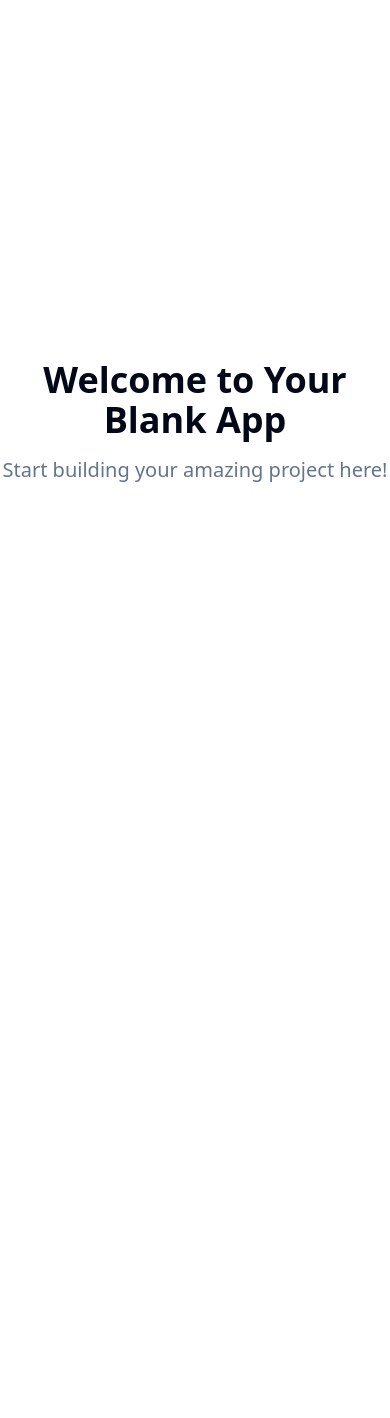
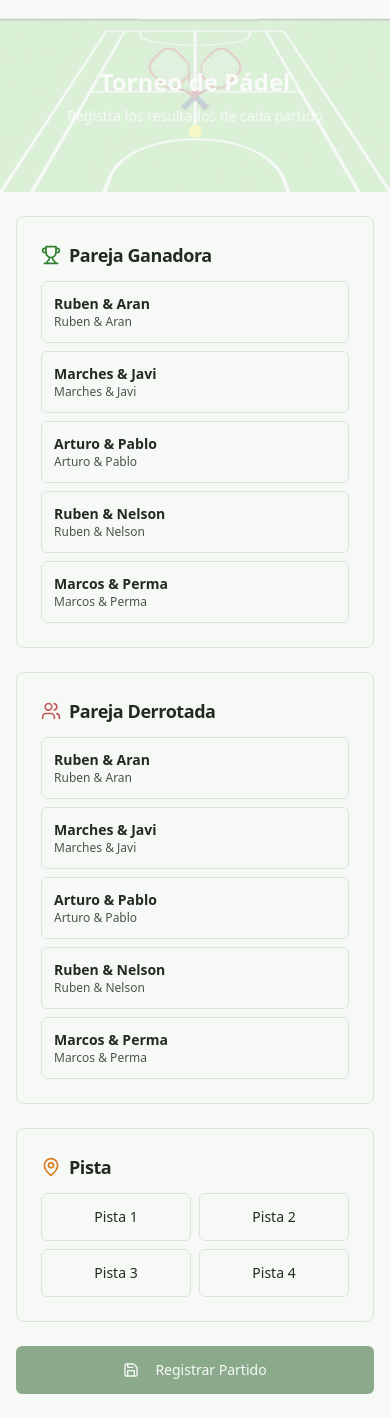
Before and after one commit to jrero99/pista-score-keeper-web, a React (Vite) app: page / in a window 390 px wide. Before the commit the page ends 844 px from the top, so only its background shows below. Built offline with nearby package versions, Linux system fonts and the light colour scheme.

Commit message:
Create Padel Tournament Web App
Implement a React web application for a padel tournament, allowing users to select winning and losing pairs, and the court. The design should be mobile-first.

```diff
--- /dev/null
+++ b/src/components/MatchForm.tsx
@@ -0,0 +1,223 @@
+import React, { useState } from 'react';
+import { Button } from '@/components/ui/button';
+import { Card, CardContent, CardHeader, CardTitle } from '@/components/ui/card';
+import { Badge } from '@/components/ui/badge';
+import { Trophy, Users, MapPin, Save } from 'lucide-react';
+import { toast } from '@/hooks/use-toast';
+
+interface Team {
+  id: string;
+  name: string;
+  players: [string, string];
+}
+
+interface Match {
+  winner: Team | null;
+  loser: Team | null;
+  court: string;
+  timestamp: Date;
+}
+
+const teams: Team[] = [
+  { id: '1', name: 'Ruben & Aran', players: ['Ruben', 'Aran'] },
+  { id: '2', name: 'Marches & Javi', players: ['Marches', 'Javi'] },
+  { id: '3', name: 'Arturo & Pablo', players: ['Arturo', 'Pablo'] },
+  { id: '4', name: 'Ruben & Nelson', players: ['Ruben', 'Nelson'] },
+  { id: '5', name: 'Marcos & Perma', players: ['Marcos', 'Perma'] },
+];
+
+const courts = ['Pista 1', 'Pista 2', 'Pista 3', 'Pista 4'];
+
+export const MatchForm = () => {
+  const [selectedWinner, setSelectedWinner] = useState<Team | null>(null);
+  const [selectedLoser, setSelectedLoser] = useState<Team | null>(null);
+  const [selectedCourt, setSelectedCourt] = useState<string>('');
+  const [matches, setMatches] = useState<Match[]>([]);
+
+  const resetForm = () => {
+    setSelectedWinner(null);
+    setSelectedLoser(null);
+    setSelectedCourt('');
+  };
+
+  const handleSubmit = () => {
+    if (!selectedWinner || !selectedLoser || !selectedCourt) {
+      toast({
+        title: "Error",
+        description: "Selecciona pareja ganadora, perdedora y pista",
+        variant: "destructive",
+      });
+      return;
+    }
+
+    if (selectedWinner.id === selectedLoser.id) {
+      toast({
+        title: "Error",
+        description: "La pareja ganadora y perdedora no pueden ser la misma",
+        variant: "destructive",
+      });
+      return;
+    }
+
+    const newMatch: Match = {
+      winner: selectedWinner,
+      loser: selectedLoser,
+      court: selectedCourt,
+      timestamp: new Date(),
+    };
+
+    setMatches(prev => [newMatch, ...prev]);
+    resetForm();
+
+    toast({
+      title: "¡Partido registrado!",
+      description: `${selectedWinner.name} venció a ${selectedLoser.name} en ${selectedCourt}`,
+    });
+  };
+
+  const availableTeams = teams.filter(team =>
+    !selectedWinner || team.id !== selectedWinner.id
+  );
+
+  const availableLoserTeams = teams.filter(team =>
+    !selectedLoser || team.id !== selectedLoser.id
+  );
+
+  return (
+    <div className="space-y-6">
+      {/* Winner Selection */}
+      <Card className="bg-[var(--gradient-card)] shadow-[var(--shadow-card)]">
+        <CardHeader className="pb-3">
+          <CardTitle className="flex items-center gap-2 text-lg">
+            <Trophy className="h-5 w-5 text-winner" />
+            Pareja Ganadora
+          </CardTitle>
+        </CardHeader>
+        <CardContent className="space-y-3">
+          <div className="grid grid-cols-1 gap-2">
+            {teams.map((team) => (
+              <Button
+                key={team.id}
+                variant={selectedWinner?.id === team.id ? "winner" : "outline"}
+                onClick={() => setSelectedWinner(team)}
+                className="justify-start h-auto p-3"
+                disabled={selectedLoser?.id === team.id}
+              >
+                <div className="text-left">
+                  <div className="font-semibold">{team.name}</div>
+                  <div className="text-xs opacity-80">
+                    {team.players.join(' & ')}
+                  </div>
+                </div>
+              </Button>
+            ))}
+          </div>
+        </CardContent>
+      </Card>
+
+      {/* Loser Selection */}
+      <Card className="bg-[var(--gradient-card)] shadow-[var(--shadow-card)]">
+        <CardHeader className="pb-3">
+          <CardTitle className="flex items-center gap-2 text-lg">
+            <Users className="h-5 w-5 text-loser" />
+            Pareja Derrotada
+          </CardTitle>
+        </CardHeader>
+        <CardContent className="space-y-3">
+          <div className="grid grid-cols-1 gap-2">
+            {teams.map((team) => (
+              <Button
+                key={team.id}
+                variant={selectedLoser?.id === team.id ? "loser" : "outline"}
+                onClick={() => setSelectedLoser(team)}
+                className="justify-start h-auto p-3"
+                disabled={selectedWinner?.id === team.id}
+              >
+                <div className="text-left">
+                  <div className="font-semibold">{team.name}</div>
+                  <div className="text-xs opacity-80">
+                    {team.players.join(' & ')}
+                  </div>
+                </div>
+              </Button>
+            ))}
+          </div>
+        </CardContent>
+      </Card>
+
+      {/* Court Selection */}
+      <Card className="bg-[var(--gradient-card)] shadow-[var(--shadow-card)]">
+        <CardHeader className="pb-3">
+          <CardTitle className="flex items-center gap-2 text-lg">
+            <MapPin className="h-5 w-5 text-court" />
+            Pista
+          </CardTitle>
+        </CardHeader>
+        <CardContent className="space-y-3">
+          <div className="grid grid-cols-2 gap-2">
+            {courts.map((court) => (
+              <Button
+                key={court}
+                variant={selectedCourt === court ? "court" : "outline"}
+                onClick={() => setSelectedCourt(court)}
+                className="h-12"
+              >
+                {court}
+              </Button>
+            ))}
+          </div>
+        </CardContent>
+      </Card>
+
+      {/* Submit Button */}
+      <Button
+        onClick={handleSubmit}
+        className="w-full h-12"
+        disabled={!selectedWinner || !selectedLoser || !selectedCourt}
+      >
+        <Save className="h-4 w-4 mr-2" />
+        Registrar Partido
+      </Button>
+
+      {/* Matches History */}
+      {matches.length > 0 && (
+        <Card className="bg-[var(--gradient-card)] shadow-[var(--shadow-card)]">
+          <CardHeader>
+            <CardTitle className="text-lg">Partidos Registrados</CardTitle>
+          </CardHeader>
+          <CardContent className="space-y-3">
+            {matches.map((match, index) => (
+              <div
+                key={index}
+                className="p-3 rounded-lg border bg-background/50 space-y-2"
+              >
+                <div className="flex items-center justify-between">
+                  <Badge variant="outline" className="text-xs">
+                    {match.court}
+                  </Badge>
+                  <span className="text-xs text-muted-foreground">
+                    {match.timestamp.toLocaleTimeString()}
+                  </span>
+                </div>
+                <div className="space-y-1">
+                  <div className="flex items-center gap-2">
+                    <Trophy className="h-3 w-3 text-winner" />
+                    <span className="text-sm font-medium text-winner">
+                      {match.winner?.name}
+                    </span>
+                  </div>
+                  <div className="flex items-center gap-2">
+                    <Users className="h-3 w-3 text-loser" />
+                    <span className="text-sm text-loser">
+                      {match.loser?.name}
+                    </span>
+                  </div>
+                </div>
+              </div>
+            ))}
+          </CardContent>
+        </Card>
+      )}
+    </div>
+  );
+};
--- a/src/components/ui/button.tsx
+++ b/src/components/ui/button.tsx
@@ -18,6 +18,9 @@ const buttonVariants = cva(
           "bg-secondary text-secondary-foreground hover:bg-secondary/80",
         ghost: "hover:bg-accent hover:text-accent-foreground",
         link: "text-primary underline-offset-4 hover:underline",
+        winner: "bg-winner text-winner-foreground hover:bg-winner/90 shadow-[var(--shadow-button)]",
+        loser: "bg-loser text-loser-foreground hover:bg-loser/90 shadow-[var(--shadow-button)]",
+        court: "bg-court text-court-foreground hover:bg-court/90 shadow-[var(--shadow-button)]",
       },
       size: {
         default: "h-10 px-4 py-2",
--- a/src/index.css
+++ b/src/index.css
@@ -8,33 +8,45 @@ All colors MUST be HSL.
 
 @layer base {
   :root {
-    --background: 0 0% 100%;
-    --foreground: 222.2 84% 4.9%;
+    --background: 120 20% 97%;
+    --foreground: 120 15% 15%;
 
     --card: 0 0% 100%;
-    --card-foreground: 222.2 84% 4.9%;
+    --card-foreground: 120 15% 15%;
 
     --popover: 0 0% 100%;
-    --popover-foreground: 222.2 84% 4.9%;
+    --popover-foreground: 120 15% 15%;
 
-    --primary: 222.2 47.4% 11.2%;
-    --primary-foreground: 210 40% 98%;
+    --primary: 120 45% 25%;
+    --primary-foreground: 0 0% 98%;
 
-    --secondary: 210 40% 96.1%;
-    --secondary-foreground: 222.2 47.4% 11.2%;
+    --secondary: 120 20% 92%;
+    --secondary-foreground: 120 15% 15%;
 
-    --muted: 210 40% 96.1%;
-    --muted-foreground: 215.4 16.3% 46.9%;
+    --muted: 120 15% 94%;
+    --muted-foreground: 120 10% 50%;
 
-    --accent: 210 40% 96.1%;
-    --accent-foreground: 222.2 47.4% 11.2%;
+    --accent: 90 60% 45%;
+    --accent-foreground: 0 0% 98%;
 
     --destructive: 0 84.2% 60.2%;
     --destructive-foreground: 210 40% 98%;
 
-    --border: 214.3 31.8% 91.4%;
-    --input: 214.3 31.8% 91.4%;
-    --ring: 222.2 84% 4.9%;
+    --border: 120 15% 88%;
+    --input: 120 15% 88%;
+    --ring: 120 45% 25%;
+
+    --winner: 120 45% 35%;
+    --winner-foreground: 0 0% 98%;
+    --loser: 0 45% 55%;
+    --loser-foreground: 0 0% 98%;
+    --court: 30 70% 50%;
+    --court-foreground: 0 0% 98%;
+
+    --gradient-primary: linear-gradient(135deg, hsl(120 45% 25%), hsl(90 60% 45%));
+    --gradient-card: linear-gradient(180deg, hsl(0 0% 100%), hsl(120 15% 97%));
+    --shadow-card: 0 4px 12px hsl(120 25% 15% / 0.1);
+    --shadow-button: 0 2px 8px hsl(120 45% 25% / 0.3);
 
     --radius: 0.5rem;
 
--- a/src/pages/Index.tsx
+++ b/src/pages/Index.tsx
@@ -1,11 +1,31 @@
-// Update this page (the content is just a fallback if you fail to update the page)
+import { MatchForm } from '@/components/MatchForm';
+import heroImage from '@/assets/padel-hero.jpg';
 
 const Index = () => {
   return (
-    <div className="min-h-screen flex items-center justify-center bg-background">
-      <div className="text-center">
-        <h1 className="text-4xl font-bold mb-4">Welcome to Your Blank App</h1>
-        <p className="text-xl text-muted-foreground">Start building your amazing project here!</p>
+    <div className="min-h-screen bg-background">
+      {/* Hero Section */}
+      <div className="relative h-48 bg-[var(--gradient-primary)] overflow-hidden">
+        <img
+          src={heroImage}
+          alt="Pádel Court"
+          className="absolute inset-0 w-full h-full object-cover opacity-20"
+        />
+        <div className="relative z-10 flex items-center justify-center h-full px-4">
+          <div className="text-center text-primary-foreground">
+            <h1 className="text-2xl md:text-3xl font-bold mb-2">
+              Torneo de Pádel
+            </h1>
+            <p className="text-sm md:text-base opacity-90">
+              Registra los resultados de cada partido
+            </p>
+          </div>
+        </div>
+      </div>
+
+      {/* Main Content */}
+      <div className="container mx-auto px-4 py-6 max-w-md">
+        <MatchForm />
       </div>
     </div>
   );
--- a/tailwind.config.ts
+++ b/tailwind.config.ts
@@ -52,6 +52,18 @@ export default {
 					DEFAULT: 'hsl(var(--card))',
 					foreground: 'hsl(var(--card-foreground))'
 				},
+				winner: {
+					DEFAULT: 'hsl(var(--winner))',
+					foreground: 'hsl(var(--winner-foreground))'
+				},
+				loser: {
+					DEFAULT: 'hsl(var(--loser))',
+					foreground: 'hsl(var(--loser-foreground))'
+				},
+				court: {
+					DEFAULT: 'hsl(var(--court))',
+					foreground: 'hsl(var(--court-foreground))'
+				},
 				sidebar: {
 					DEFAULT: 'hsl(var(--sidebar-background))',
 					foreground: 'hsl(var(--sidebar-foreground))',
```
Also changed, not shown: src/assets/padel-hero.jpg (added).
